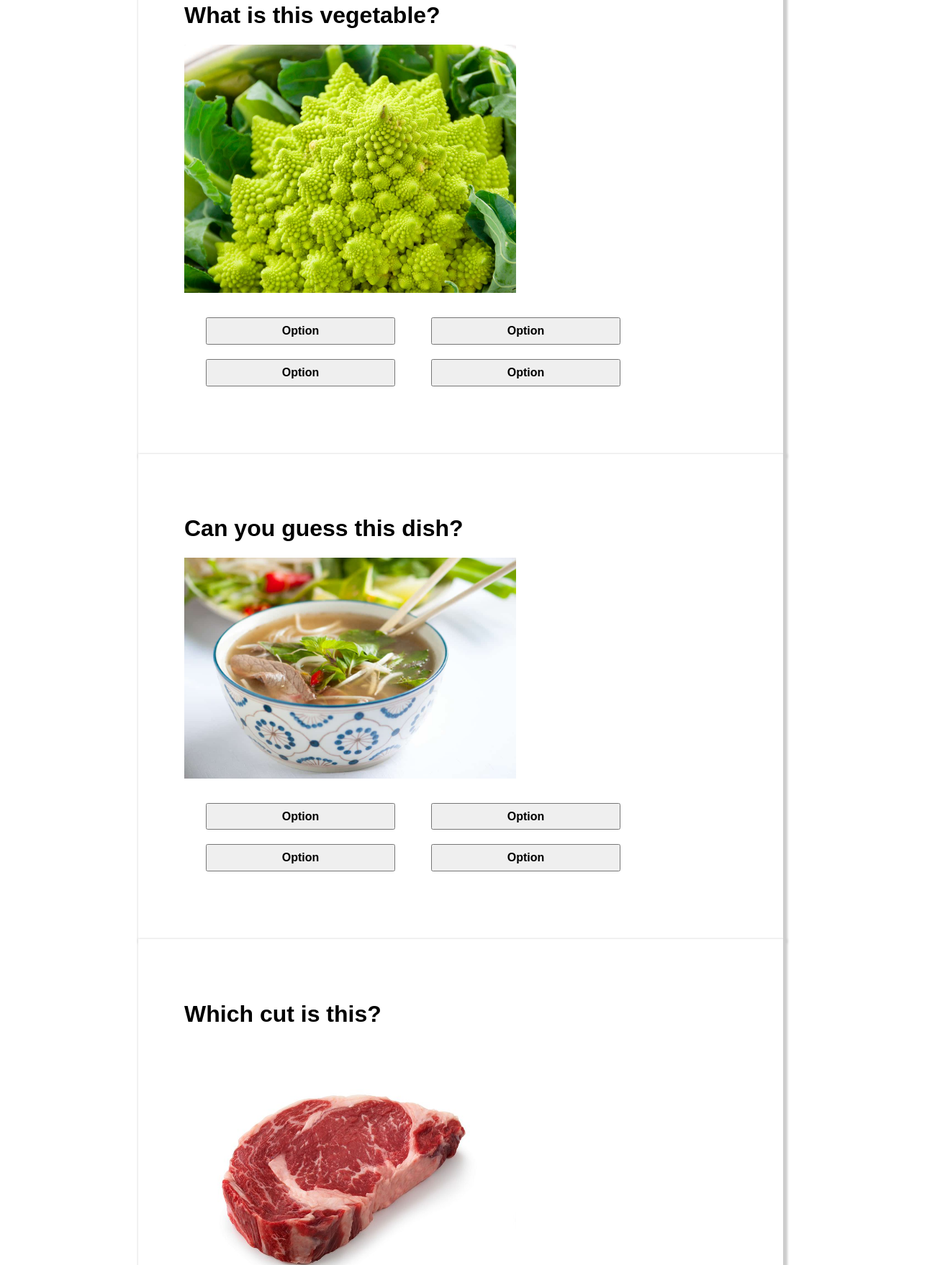
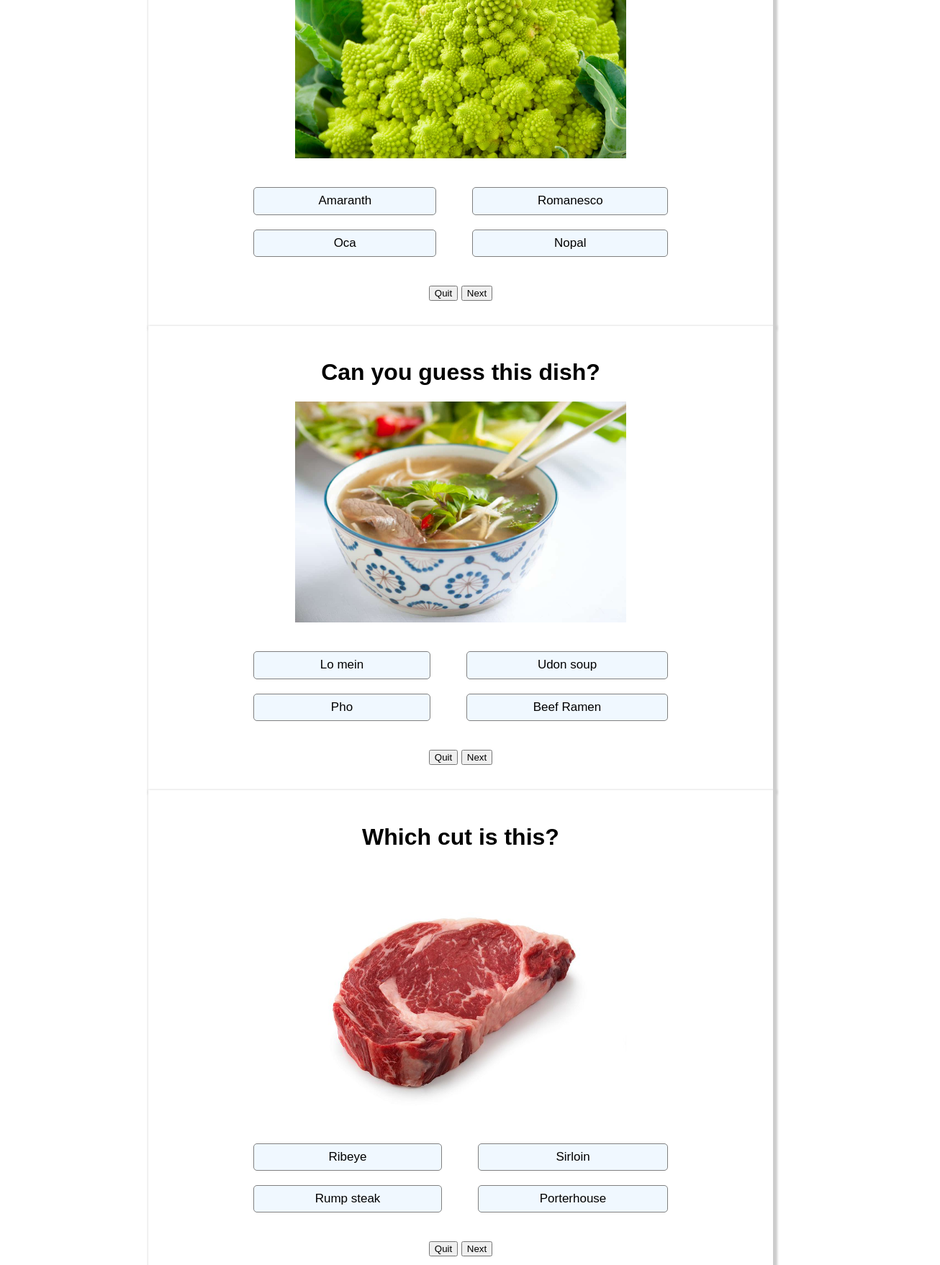
Before and after one commit to Sofia-Bourdon/quizz_test, a plain HTML site: page index.html in a window 1280 px wide. Shown: the part 1042-2800 px from the top of the page at 72% size, 1306 px wide, since content can reach past the window. Drawn offline with Linux system fonts and the light colour scheme.

Commit message:
adding value to buttons and elaborating result box

```diff
--- a/assets/css/style.css
+++ b/assets/css/style.css
@@ -8,10 +8,10 @@ body
 
 .website_header
 {
-    width: 100%;
-    margin: auto;
+    max-width: 100%;
+    /* margin: auto;
     padding: 1%;
-    border-bottom: groove;
+    /* border-bottom: groove; */
 }
 
 /* Need to float elements to the right and add gap */
@@ -20,7 +20,8 @@ body
 {
     float: right;
     padding-right: 5%;
-    padding-bottom: 1%;
+    padding-bottom: 0;
+    margin-top: 10px;
 }
 .fa-face-hand-peeking
 {
@@ -32,13 +33,14 @@ body
     width: 60%;
     background-color: white;
     box-shadow: 3px 3px 3px 3px #ccc;
-    padding: 5%;
+    padding: 25px 50px 35px 50px;
     margin: auto;
 }
 
 .start_box
 {
-    visibility: visible;
+    margin-top: 0px;
+
 }
 
 .heading
@@ -51,12 +53,13 @@ body
     display: block;
     margin-left: auto;
     margin-right: auto;
-    width: 100%;
+    width: 90%;
 }
 
 .start-btn-area
 {
     width: 65%;
+    margin-left: 30px;
     display: flex;
     flex-direction: row;
     align-items: center;
@@ -81,12 +84,16 @@ body
 .btn:hover
 {
     cursor: pointer;
+    border: 1.5px solid black;
 }
 
 .question_box
 {
     width: 60%;
     height: 100%;
+    display: flex;
+    align-items: center;
+    flex-direction: column;
 }
 
 .img_question
@@ -100,12 +107,23 @@ body
     display: grid;
     grid-template-columns: repeat(2, auto);
     gap: 20px 50px;
-    margin: 30px;
+    margin: 40px;
 }
 
 .option-button
 {
-    font-weight: 700;
-    font-size: medium;
+    font-size: 17px;
+    background-color: aliceblue;
+    border: 1px solid gray;
+    border-radius: 5px;
     padding: 3%;
 }
+
+.result_box
+{
+    width: 50%;
+    height: 100%;
+    display: flex;
+    align-items: center;
+    flex-direction: column;
+}
--- a/index.html
+++ b/index.html
@@ -38,20 +38,28 @@
 
         <!-- Question box 1  -->
         <div class="box question_box">
-            <h1 class="question">What is this vegetable?</h1>
+            <h1 class="question">Which vegetable is this?</h1>
             <img class="img_question" src="assets/images/veg-romanesco.jpeg" alt="Romanesco broccoli photo">
             <div class="grid option-box">
                 <button class="btn option-button">
-                    <span>Option</span>
+                    <span>Amaranth</span>
                 </button>
                 <button class="btn option-button">
-                    <span>Option</span>
+                    <span>Romanesco</span>
                 </button>
                 <button class="btn option-button">
-                    <span>Option</span>
+                    <span>Oca</span>
                 </button>
                 <button class="btn option-button">
-                    <span>Option</span>
+                    <span>Nopal</span>
+                </button>
+            </div>
+            <div class="control-btn">
+                <button class="btn quit-button">
+                    <span>Quit</span>
+                </button>
+                <button class="btn next-button">
+                    <span>Next</span>
                 </button>
             </div>
         </div>
@@ -62,16 +70,24 @@
             <img class="img_question" src="assets/images/Vietnamese-Pho.jpeg" alt="Vietnamese Pho soup photo">
             <div class="grid option-box">
                 <button class="btn option-button">
-                    <span>Option</span>
+                    <span>Lo mein</span>
                 </button>
                 <button class="btn option-button">
-                    <span>Option</span>
+                    <span>Udon soup</span>
                 </button>
                 <button class="btn option-button">
-                    <span>Option</span>
+                    <span>Pho</span>
                 </button>
                 <button class="btn option-button">
-                    <span>Option</span>
+                    <span>Beef Ramen</span>
+                </button>
+            </div>
+            <div class="control-btn">
+                <button class="btn quit-button">
+                    <span>Quit</span>
+                </button>
+                <button class="btn next-button">
+                    <span>Next</span>
                 </button>
             </div>
         </div>
@@ -82,16 +98,24 @@
             <img class="img_question" src="assets/images/Ribeye Steak.jpeg" alt="Ribeye steak photo">
             <div class="grid option-box">
                 <button class="btn option-button">
-                    <span>Option</span>
+                    <span>Ribeye</span>
                 </button>
                 <button class="btn option-button">
-                    <span>Option</span>
+                    <span>Sirloin</span>
                 </button>
                 <button class="btn option-button">
-                    <span>Option</span>
+                    <span>Rump steak</span>
                 </button>
                 <button class="btn option-button">
-                    <span>Option</span>
+                    <span>Porterhouse</span>
+                </button>
+            </div>
+            <div class="control-btn">
+                <button class="btn quit-button">
+                    <span>Quit</span>
+                </button>
+                <button class="btn next-button">
+                    <span>Next</span>
                 </button>
             </div>
         </div>
@@ -102,16 +126,24 @@
             <img class="img_question" src="assets/images/Acai-Berries.jpeg" alt="Acai berry photo">
             <div class="grid option-box">
                 <button class="btn option-button">
-                    <span>Option</span>
+                    <span>Blueberry</span>
                 </button>
                 <button class="btn option-button">
-                    <span>Option</span>
+                    <span>Acai</span>
                 </button>
                 <button class="btn option-button">
-                    <span>Option</span>
+                    <span>Boysenberry</span>
                 </button>
                 <button class="btn option-button">
-                    <span>Option</span>
+                    <span>Elderberry</span>
+                </button>
+            </div>
+            <div class="control-btn">
+                <button class="btn quit-button">
+                    <span>Quit</span>
+                </button>
+                <button class="btn next-button">
+                    <span>Next</span>
                 </button>
             </div>
         </div>
@@ -122,23 +154,41 @@
             <img class="img_question" src="assets/images/baklava.jpeg" alt="baklava photo">
             <div class="grid option-box">
                 <button class="btn option-button">
-                    <span>Option</span>
+                    <span>Mille-feuille</span>
                 </button>
                 <button class="btn option-button">
-                    <span>Option</span>
+                    <span>Clafoutis</span>
                 </button>
                 <button class="btn option-button">
-                    <span>Option</span>
+                    <span>Rum cake</span>
                 </button>
                 <button class="btn option-button">
-                    <span>Option</span>
+                    <span>Baklava</span>
+                </button>
+            </div>
+            <div class="control-btn">
+                <button class="btn quit-button">
+                    <span>Quit</span>
+                </button>
+                <button class="btn next-button">
+                    <span>Next</span>
                 </button>
             </div>
         </div>
 
         <!-- Results box -->
-        <div class="result_box">
-
+        <div class="box result_box">
+            <h1>Congratulations for completing the Quiz!</h1>
+            <img id="gif" src="assets/images/giphy.gif" lengh="300" width="600">
+            <p>You got <span id="score">0</span> out of <span>5</span> correct!</p>
+            <div>
+                <button class="btn replay-button">
+                    <span>Replay Quiz</span>
+                </button>
+                <button class="btn quit-button">
+                    <span>Quit</span>
+                </button>
+            </div>
         </div>
 
     </main>
```
Also changed, not shown: assets/images/baklava.jpeg, assets/images/giphy.gif (added).
